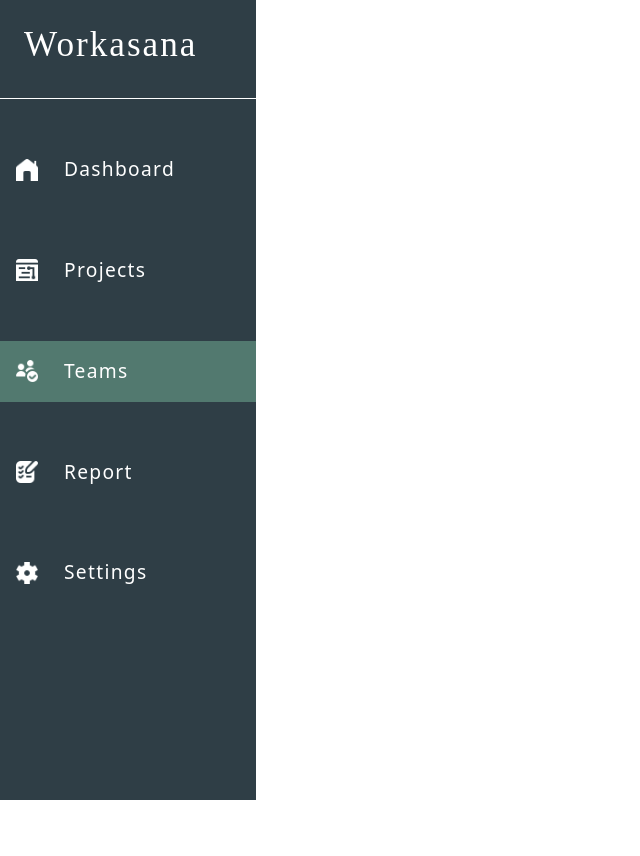
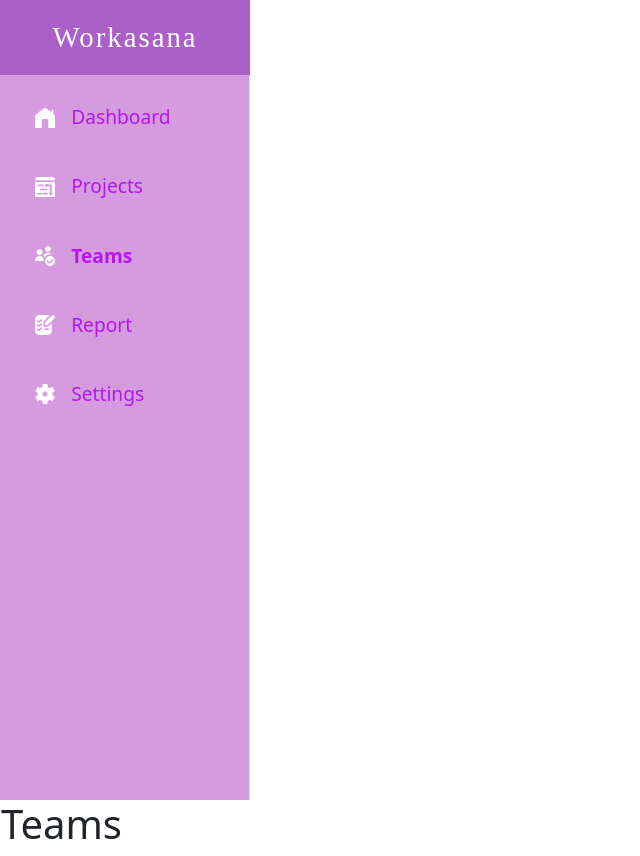
Before and after one commit to nabila-alam-11/Taskstack, a React (Vite) app in the folder Frontend/: page /teams in a window 1280 px wide. Shown: the whole page, without its empty margins (0-640 px from the left). Before the commit the page ends 800 px from the top, so only its background shows below. Built offline with nearby package versions, Linux system fonts and the light colour scheme.

Commit message:
feat: created sidebar and custom hook

```diff
--- a/Frontend/index.html
+++ b/Frontend/index.html
@@ -4,6 +4,10 @@
     <meta charset="UTF-8" />
 
     <meta name="viewport" content="width=device-width, initial-scale=1.0" />
+    <link
+      href="https://cdn.jsdelivr.net/npm/bootstrap@5.3.0/dist/css/bootstrap.min.css"
+      rel="stylesheet"
+    />
     <title>Workasana</title>
   </head>
   <body>
--- a/Frontend/package.json
+++ b/Frontend/package.json
@@ -24,6 +24,7 @@
     "eslint-plugin-react-hooks": "^5.2.0",
     "eslint-plugin-react-refresh": "^0.4.19",
     "globals": "^16.0.0",
+    "tailwindcss": "^4.1.7",
     "vite": "^6.3.5"
   }
 }
--- a/Frontend/src/App.jsx
+++ b/Frontend/src/App.jsx
@@ -1,9 +1,19 @@
 import Sidebar from "./components/Sidebar";
+import "../src/css/app.css";
+import useFetch from "./useFetch";
 
 const App = () => {
+  const { data, error } = useFetch(
+    "https://workasana-backend-eight.vercel.app/v1/tasks",
+    []
+  );
+  console.log(data);
   return (
-    <div>
+    <div className="d-flex">
       <Sidebar />
+      <div className="main">
+        <h1 className="title">Dashboard</h1>
+      </div>
     </div>
   );
 };
--- a/Frontend/src/components/Sidebar.jsx
+++ b/Frontend/src/components/Sidebar.jsx
@@ -1,28 +1,95 @@
 import { NavLink } from "react-router-dom";
-import "../css/sidebar.css";
 import { SidebarData } from "./SidebarData";
+
 const Sidebar = () => {
   return (
-    <div>
-      <h1 className="responsive-brand">Workasana</h1>
-      <div className="sidebar">
-        <h1 className="brand">Workasana</h1>
-        <div className="line"></div>
-        <ul>
+    <>
+      <button
+        className="btn d-md-none m-2"
+        type="button"
+        data-bs-toggle="offcanvas"
+        data-bs-target="#mobileSidebar"
+        aria-controls="mobileSidebar"
+      >
+        ☰
+      </button>
+
+      {/* Desktop Sidebar */}
+      <div
+        className="d-none d-md-block  vh-100 border-end sidebar"
+        style={{ width: "250px" }}
+      >
+        {/* App Name */}
+        <div
+          className="text-white text-center py-3  brand"
+          style={{ width: "250px" }}
+        >
+          Workasana
+        </div>
+
+        <ul className="nav flex-column">
           {SidebarData?.map((data, index) => (
-            <li key={index}>
+            <li key={index} className="nav-item">
               <NavLink
                 to={data.path}
-                className={({ isActive }) => (isActive ? "active" : "")}
+                className={({ isActive }) =>
+                  `nav-link d-flex align-items-center gap-3 ${
+                    isActive ? "active fw-bold" : ""
+                  }`
+                }
               >
-                <img src={data.icon} />
-                <span className="sidebar-names">{data.name}</span>
+                <img src={data.icon} alt={data.name} width="20" height="20" />
+                <span>{data.name}</span>
               </NavLink>
             </li>
           ))}
         </ul>
       </div>
-    </div>
+
+      {/* Mobile Offcanvas Sidebar */}
+      <div
+        className="offcanvas offcanvas-start"
+        tabIndex="-1"
+        id="mobileSidebar"
+        aria-labelledby="mobileSidebarLabel"
+      >
+        <div
+          className="offcanvas-header  text-white"
+          style={{ minHeight: "56px" }}
+        >
+          <h5 className="offcanvas-title fw-bold" id="mobileSidebarLabel">
+            Workasana
+          </h5>
+          <button
+            type="button"
+            className="btn-close btn-close-white"
+            data-bs-dismiss="offcanvas"
+            aria-label="Close"
+          ></button>
+        </div>
+        <div className="offcanvas-body">
+          <ul className="nav flex-column">
+            {SidebarData?.map((data, index) => (
+              <li key={index} className="nav-item">
+                <NavLink
+                  to={data.path}
+                  className={({ isActive }) =>
+                    `nav-link d-flex align-items-center gap-2 ${
+                      isActive ? "active fw-bold text-primary" : "text-dark"
+                    }`
+                  }
+                  data-bs-dismiss="offcanvas"
+                >
+                  <img src={data.icon} alt={data.name} width="20" height="20" />
+                  <span>{data.name}</span>
+                </NavLink>
+              </li>
+            ))}
+          </ul>
+        </div>
+      </div>
+    </>
   );
 };
+
 export default Sidebar;
--- a/Frontend/src/components/Signup.jsx
+++ b/Frontend/src/components/Signup.jsx
@@ -13,7 +13,7 @@ const Signup = () => {
 
     try {
       const res = await fetch(
-        "https://workasana-backend-eight.vercel.app/v1/register",
+        "https://workasana-backend-eight.vercel.app/auth/signup",
         {
           method: "POST",
           headers: {
@@ -38,9 +38,9 @@ const Signup = () => {
   };
   return (
     <>
-      <nav class="navbar bg-body-tertiary login-navbar">
-        <div class="container-fluid">
-          <a class="navbar-brand text-blue fw-3" href="#">
+      <nav className="navbar bg-body-tertiary login-navbar">
+        <div className="container-fluid">
+          <a className="navbar-brand text-blue fw-3" href="#">
             Workasana
           </a>
         </div>
--- /dev/null
+++ b/Frontend/src/css/app.css
@@ -0,0 +1,20 @@
+:root {
+  --clr-primary-1: #aa60c8;
+  --clr-primary-2: #d69ade;
+  --clr-primary-3: #eabde6;
+  --clr-primary-4: #ffdfef;
+}
+.title {
+  background: var(--clr-primary-2);
+  width: 85dvw;
+  padding-block: 1.16rem;
+  padding-inline: 5rem;
+  font-size: 2rem;
+  letter-spacing: 1.5px;
+  border-left: 1px solid #fff;
+  color: #3b2046;
+}
+.main {
+  border-left: 1px solid #fff;
+  background-color: #fff;
+}
--- a/Frontend/src/css/login.css
+++ b/Frontend/src/css/login.css
@@ -1,8 +1,3 @@
-:root {
-  --clr-primary-1: #2f3e46;
-  --clr-primary-2: #354f52;
-  --clr-primary-3: #52796f;
-}
 .login-navbar {
   padding-inline: 5rem;
 }
--- a/Frontend/src/css/sidebar.css
+++ b/Frontend/src/css/sidebar.css
@@ -1,126 +1,56 @@
-/* ------------------- RESET ------------------- */
-* {
-  margin: 0;
-  padding: 0;
-  box-sizing: border-box;
+:root {
+  --clr-primary-1: #aa60c8;
+  --clr-primary-2: #d69ade;
+  --clr-primary-3: #eabde6;
+  --clr-primary-4: #ffdfef;
 }
 
-/* ------------------ COLORS ------------------- */
-:root {
-  --clr-primary-1: #2f3e46; /* sidebar background */
-  --clr-primary-2: #354f52; /* (unused here, keep if needed) */
-  --clr-primary-3: #52796f; /* accent / active link */
+/* Sidebar Container */
+.sidebar,
+.offcanvas-start {
+  background-color: var(--clr-primary-2);
 }
 
-/* ------------------ LAYOUT ------------------- */
-body {
-  width: 100vw;
-  height: 100vh;
+/* Brand Header */
+.brand {
+  background-color: var(--clr-primary-1);
+  font-family: cursive;
+  letter-spacing: 2px;
+  font-size: 1.8rem;
+  font-weight: lighter;
 }
 
-.sidebar {
-  width: 20%;
-  height: 100vh;
-  background-color: var(--clr-primary-1);
-  margin-bottom: 0 !important;
+/* Navigation List */
+.nav {
+  padding-block: 1rem;
 }
 
-/* ------------------ LOGO --------------------- */
-.sidebar h1 {
-  color: #fff;
-  font-family: cursive;
-  padding: 1rem;
-  padding-left: 1.5rem;
-  letter-spacing: 2px;
+.nav li {
+  padding-block: 0.26rem;
+  font-size: 1.2rem;
   margin-bottom: 1rem;
-  padding-top: 1.5rem;
-  font-weight: 500;
-  font-size: 2.2rem;
+  padding-inline: 1.2rem;
 }
 
-.line {
-  width: 100%;
-  height: 1px;
-  background: #fff;
-  margin-bottom: 2.5rem;
+.nav-item a {
+  color: #b316f0;
 }
 
-/* ------------------ LIST --------------------- */
-.sidebar ul {
-  list-style: none;
-  padding-left: 0;
-  margin-left: 0;
+.nav-item a:hover {
+  color: #fff !important;
+  font-weight: bold;
 }
 
-.sidebar li {
-  margin-bottom: 2.5rem;
+/* Active Link */
+.active {
+  color: #b316f0 !important;
 }
 
-/* ------------------ LINK --------------------- */
-.sidebar li a {
-  display: flex;
-  align-items: center;
-  gap: 10px;
-  padding: 1rem;
-  text-decoration: none;
-  color: #fff;
-  font-size: 1.2rem;
-  letter-spacing: 1.3px;
+/* Hover effect for li */
+.nav li:hover {
+  background-color: var(--clr-primary-1);
+  color: white;
 }
-
-.sidebar a.active {
-  background: var(--clr-primary-3);
+.offcanvas-header {
+  background-color: var(--clr-primary-1);
 }
-
-.sidebar a:not(.active):hover {
-  background: var(--clr-primary-3);
-}
-
-.sidebar img {
-  height: 22px;
-  padding-right: 1rem;
-}
-.responsive-brand {
-  background-color: var(--clr-primary-2);
-  color: #fff;
-  text-align: center;
-  padding-block: 0.67rem;
-  letter-spacing: 1.5px;
-  font-family: cursive;
-  display: none;
-}
-
-@media (max-width: 992px) {
-  .sidebar {
-    width: 6%;
-    margin-top: 1px;
-  }
-  .brand {
-    display: none;
-  }
-
-  .sidebar-names {
-    display: none;
-  }
-  .line {
-    display: none;
-  }
-  .responsive-brand {
-    margin-bottom: 0 !important;
-    display: block;
-  }
-}
-@media (max-width: 728px) {
-  .sidebar ul {
-    padding-top: 1.5rem;
-  }
-  .sidebar img {
-    height: 19.5px;
-  }
-  .sidebar li a {
-    padding-left: 0.5rem !important;
-  }
-  .responsive-brand {
-    font-size: 1.5rem;
-  }
-}
--- a/Frontend/src/pages/Teams.jsx
+++ b/Frontend/src/pages/Teams.jsx
@@ -1,9 +1,15 @@
 import Sidebar from "../components/Sidebar";
+// import "../css/teams.css";
+import "../css/sidebar.css";
 
 const Teams = () => {
   return (
     <div>
       <Sidebar />
+
+      <div className="main">
+        <h1>Teams</h1>
+      </div>
     </div>
   );
 };
--- /dev/null
+++ b/Frontend/src/useFetch.jsx
@@ -0,0 +1,29 @@
+import { useEffect, useState } from "react";
+
+const useFetch = (url) => {
+  const [data, setData] = useState(null);
+  const [error, setError] = useState(null);
+
+  useEffect(() => {
+    const fetchData = async () => {
+      const token = localStorage.getItem("token");
+      const headers = {
+        "Content-Type": "application/json",
+      };
+      if (!token) {
+        headers.Authorization = `Bearer ${token}`;
+      }
+      const response = await fetch(url, {
+        headers: headers,
+      });
+      if (!response.ok) {
+        throw new Error("Failed to fetch data.");
+      }
+      const result = await response.json();
+      setData(result);
+    };
+    fetchData().catch((err) => setError(err.message));
+  }, [url]);
+  return { data, error };
+};
+export default useFetch;
```
Also changed, not shown: Frontend/src/css/teams.css (added), 1 other file (tests, documents, lock files or other folders).
